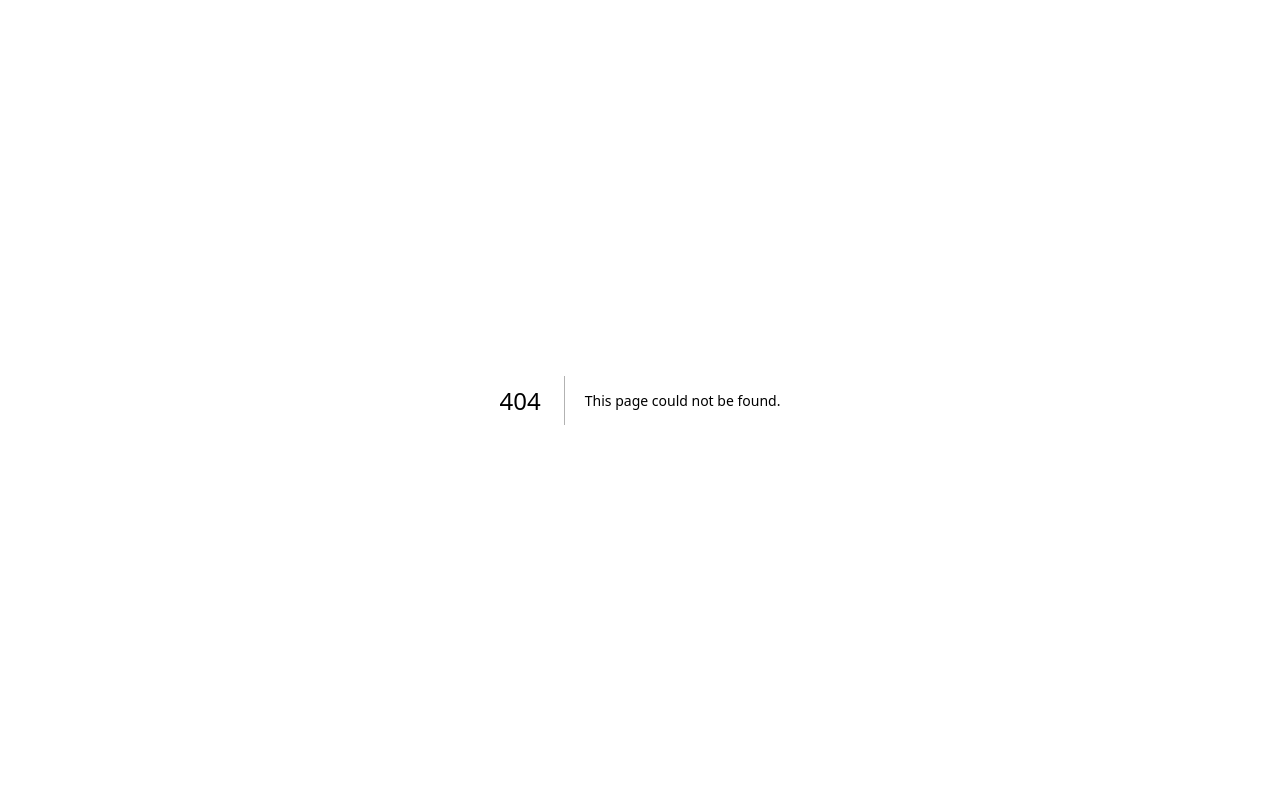
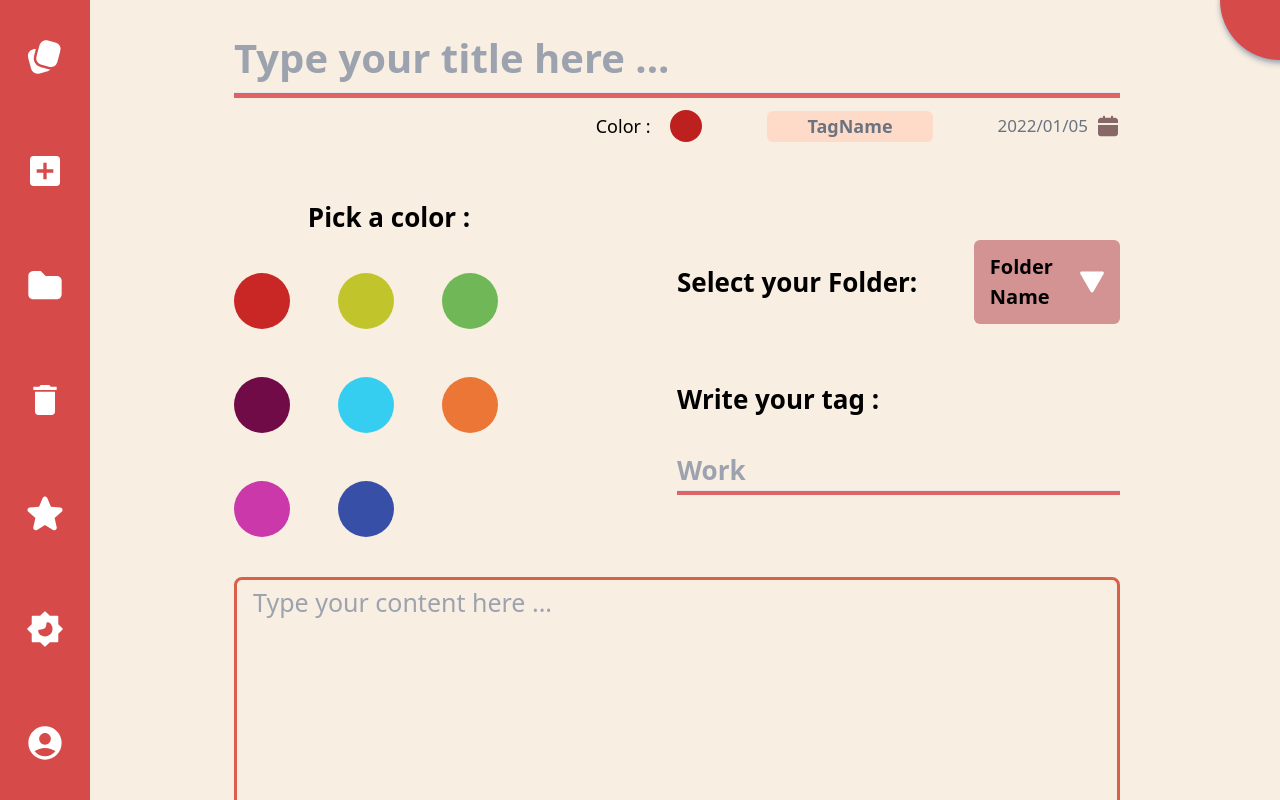
Before and after one commit to Legimmort82/NoteApp, a Next.js app: page /note/addnotes in a window 1280 px wide. Before the commit this address had no page. Built offline with nearby package versions, Linux system fonts and the light colour scheme.

Commit message:
Add addnotes page

```diff
--- a/src/components/Layout.jsx
+++ b/src/components/Layout.jsx
@@ -15,7 +15,7 @@ const Layout = ({ children }) => {
 
   return (
     <div className={`flex ${dark && "dark"}`}>
-      <div className="bg-Primary-700 dark:bg-dark-500 w-[100px] h-screen flex flex-col justify-around items-center sticky">
+      <div className="bg-Primary-700 dark:bg-dark-500 w-[90px] h-screen flex flex-col justify-around items-center sticky">
         <Link href={"allnotes"}>
           <Image className="w-[40px] h-[40px] cursor-pointer" src={image1w} />
         </Link>
--- /dev/null
+++ b/src/pages/note/addnotes.jsx
@@ -0,0 +1,76 @@
+import Layout from "@/components/Layout";
+import Image from "next/image";
+import notedate from "@/assets/icons/note-date.svg"
+import arrowimg from "@/assets/icons/arrow.svg"
+
+function addnotes() {
+  return (
+    <>
+    <Layout>
+    <div className="bg-Primary-100 dark:bg-dark-300 h-screen relative overflow-clip">
+        <div className="bg-Primary-700 dark:bg-dark-100 w-[120px] h-[120px] rounded-[50%] absolute top-[-60px] right-[-60px] shadow-md shadow-gray-400 "></div>
+
+        <div className="pl-36 pr-40 py-7">
+            <div className="pb-14">
+                <h2 className="text-gray-400 text-[40px] font-semibold mb-1">Type your title here ...</h2>
+                <hr className="h-[6px]  bg-Primary-600" />
+
+                <div className=" flex justify-end items-center mt-3">
+                    <div className="flex items-center">
+                        <p className="font-medium text-[18px] dark:text-white">Color :</p>
+                        <div className="w-8 h-8 rounded-[50%] bg-Primary-800 ml-5"></div>
+                    </div>
+
+                    <button className="bg-Primary-300 text-[18px] text-gray-500 font-semibold rounded-md py-[2px] px-10 ml-[65px]">TagName</button>
+
+                    <div className="flex ml-[65px]">
+                        <p className="text-gray-500 text-[17px] font-medium mr-2 dark:text-white">2022/01/05</p>
+                        <Image src={notedate} />
+                    </div>
+                </div>
+            </div>
+
+            <div className="flex justify-between items-center mb-10">
+                <div className="flex flex-col items-center w-[35%]">
+                    <p className="font-semibold text-[26px] mb-9 dark:text-white">Pick a color :</p>
+
+                    <div className="flex flex-wrap gap-12">
+                        <div className="cursor-pointer w-14 h-14 rounded-[50%] bg-note-red"></div>
+                        <div className="cursor-pointer w-14 h-14 rounded-[50%] bg-note-yellow"></div>
+                        <div className="cursor-pointer w-14 h-14 rounded-[50%] bg-note-green"></div>
+                        <div className="cursor-pointer w-14 h-14 rounded-[50%] bg-note-purple"></div>
+                        <div className="cursor-pointer w-14 h-14 rounded-[50%] bg-note-ligh-blie"></div>
+                        <div className="cursor-pointer w-14 h-14 rounded-[50%] bg-note-orange"></div>
+                        <div className="cursor-pointer w-14 h-14 rounded-[50%] bg-note-pink"></div>
+                        <div className="cursor-pointer w-14 h-14 rounded-[50%] bg-note-dark-blue"></div>
+                    </div>
+                </div>
+
+                <div className="flex flex-col w-[50%]">
+                    <div className="flex justify-between items-center mb-14">
+                        <p className="text-[26px] font-semibold dark:text-white">Select your Folder:</p>
+
+                        <div className="bg-Primary-400 flex items-center justify-between rounded-md py-3 px-4 w-[33%]">
+                            <p className="text-[20px] font-semibold">Folder Name</p>
+                            <Image className="cursor-pointer w-6 h-6" src={arrowimg}/>
+                        </div>
+                    </div>
+
+                    <p className="text-[26px] font-semibold dark:text-white">Write your tag :</p>
+
+                    <div className="mt-8">
+                        <p className="text-gray-400 text-[26px] font-semibold">Work</p>
+                        <hr className="h-[4.5px]  bg-Primary-600 text-gray-500" />
+                    </div>
+                </div>
+            </div>
+
+            <textarea className="bg-Primary-100 text-[24px] rounded-lg border-[3px] w-[100%] h-[400px] border-Primary-500 border-solid placeholder:text-gray-400 placeholder:text-[25px] placeholder:font-medium placeholder:pl-4 placeholder:pt-1 " type="text" placeholder="Type your content here ..."/>
+        </div>
+    </div>
+    </Layout>
+    </>
+  )
+}
+
+export default addnotes
--- a/tailwind.config.js
+++ b/tailwind.config.js
@@ -9,6 +9,7 @@ module.exports = {
     extend: {
       colors: {
         Primary:{
+          "800": "#BE2020",
           "700": "#D74A4A",
           "600": "#DF6363",
           "500": "#D9614C",
@@ -22,6 +23,16 @@ module.exports = {
           "300": "#231E40",
           "100": "#40677D"
         },
+        note: {
+          "red" : "#C92626",
+          "purple": "#700B47",
+          "yellow": "#C1C52B",
+          "green": "#70B857",
+          "ligh-blie": "#35CEF0",
+          "orange": "#EB7635",
+          "pink": "#CA38AA",
+          "dark-blue": "#374FA6"
+        },
       },
     },
   },
```
Also changed, not shown: src/assets/icons/note-date.svg (added).
